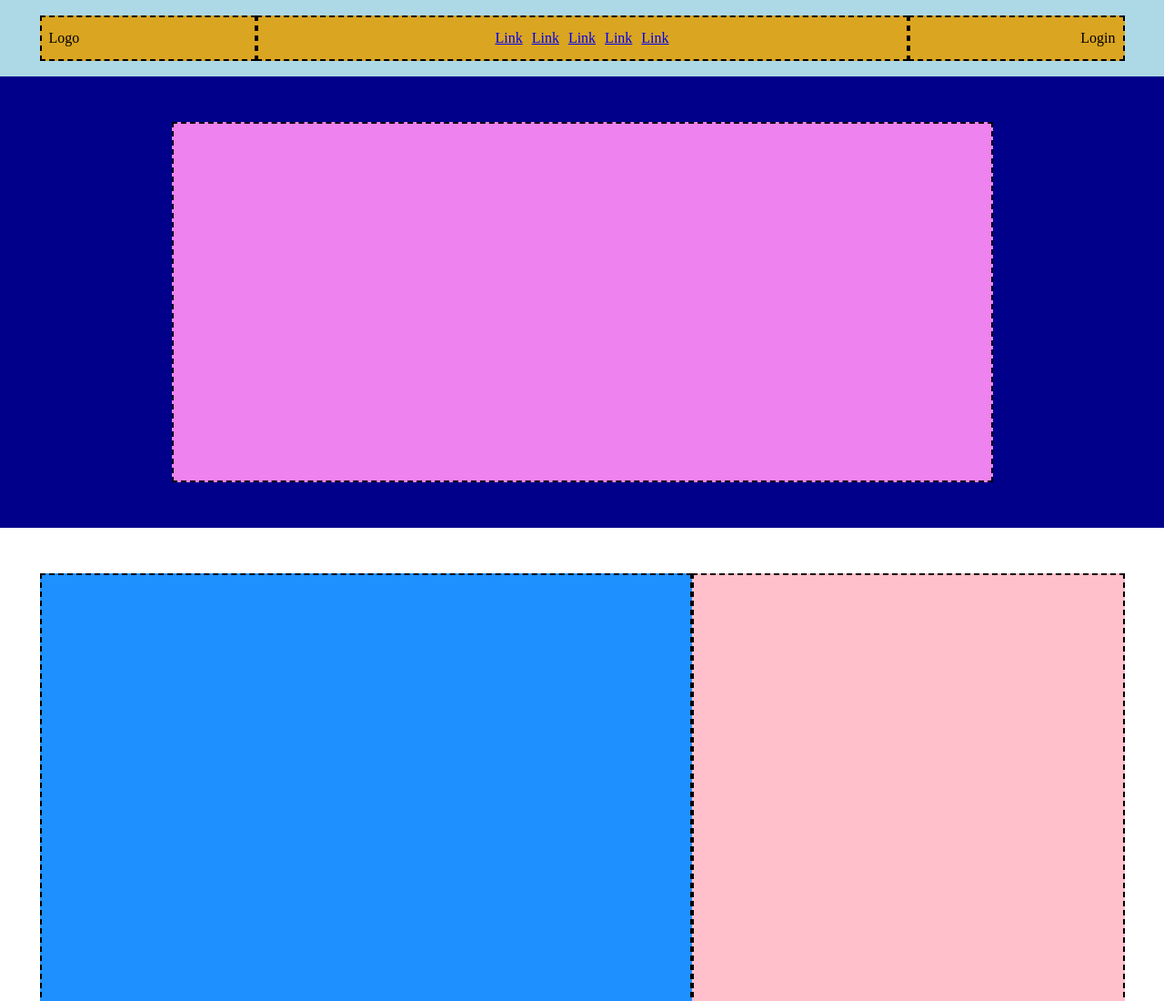
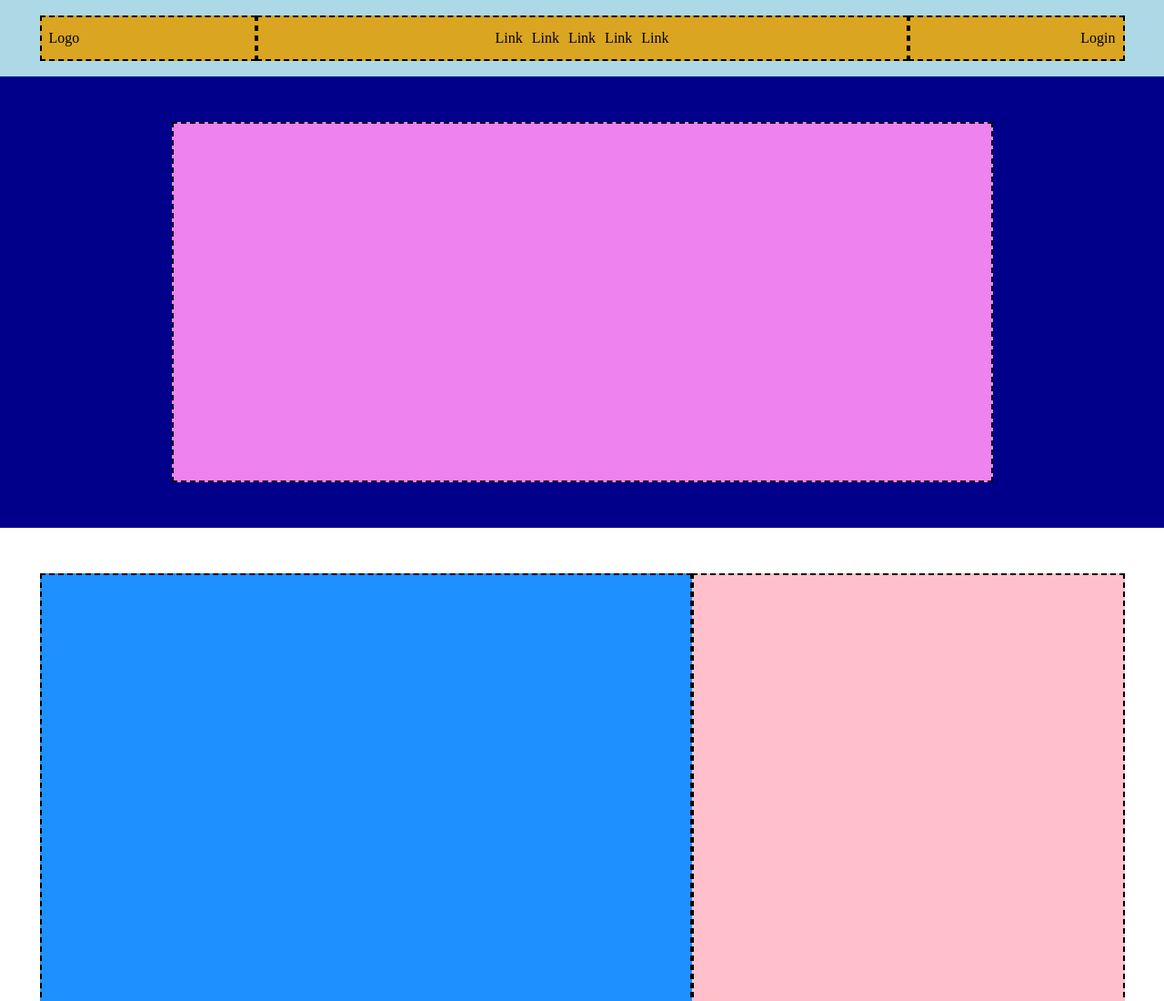
Before and after one commit to FedeViga/htmlcss-struttura-discord, a plain HTML site: page index.html in a window 1280 px wide. Shown: the top 1100 px of the page at 91% size. Drawn offline with Linux system fonts and the light colour scheme.

Commit message:
fine esercizio

```diff
--- a/css/style.css
+++ b/css/style.css
@@ -44,6 +44,11 @@ nav .links {
     flex-grow: 1;
     justify-content: center;
     gap: 10px;
+}
+
+.links a {
+    text-decoration: none;
+    color: black;
 }
 
 nav .login {
```
